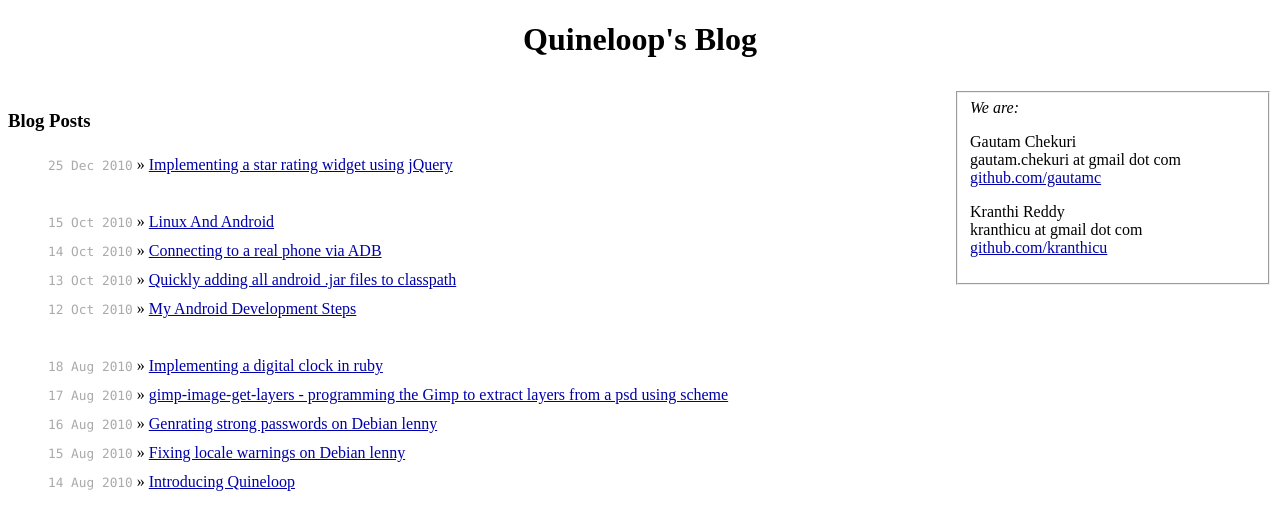
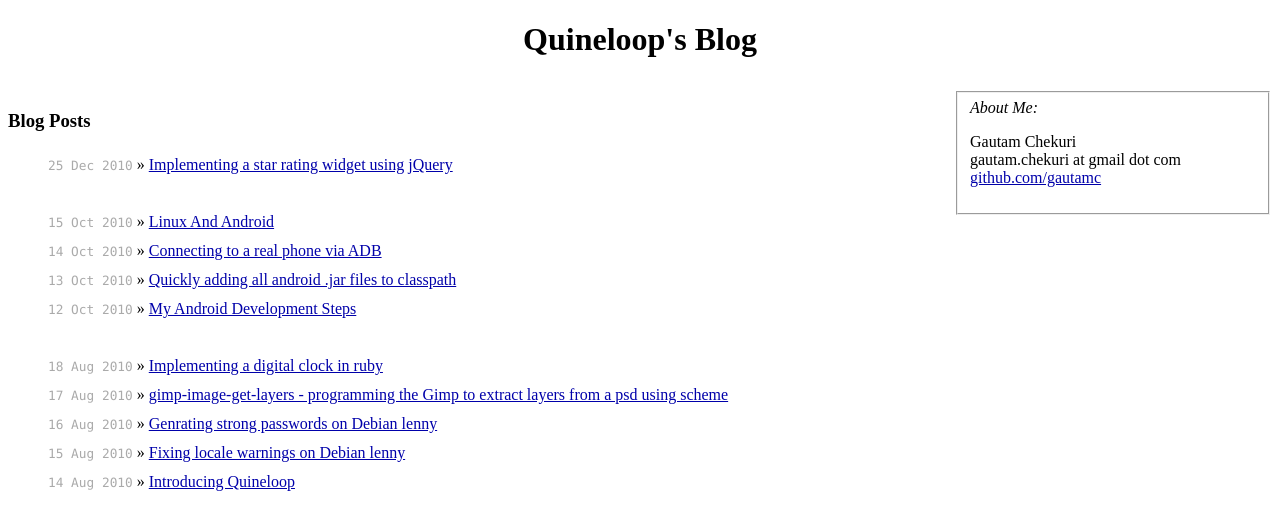
Before and after one commit to gautamc/quineloop_blog, a Jekyll site: the page index.html, which Jekyll copies as it is, in a window 1280 px wide. Shown: the top 530 px of the page. Built offline with Jekyll 4.4.1, drawn with Linux system fonts in a browser that asks for light colours; Markdown is read by kramdown in place of the engine named in the settings.

Commit message:
commented out tags

```diff
--- a/index.html
+++ b/index.html
@@ -116,17 +116,17 @@
 
 	<fieldset>
 	  <div class="ez-box">
-	    <i>We are:</i><br />
+	    <i>About Me:</i><br />
 	    <p>
               Gautam Chekuri<br />
               gautam.chekuri at gmail dot com<br />
 	      <a href="http://github.com/gautamc">github.com/gautamc</a><br />
 	    </p>
-	    <p>
+	    <!-- <p>
 	      Kranthi Reddy<br />
 	      kranthicu at gmail dot com<br />
               <a href="http://github.com/kranthicu">github.com/kranthicu</a><br />
-	    </p>
+	    </p> -->
 	  </div>
 	</fieldset>
 
```
